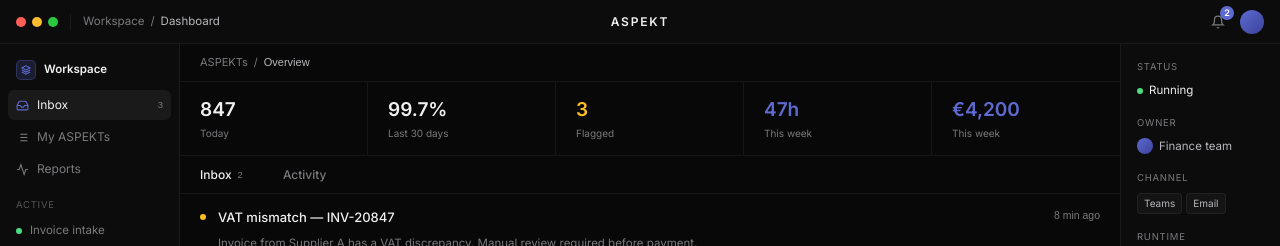
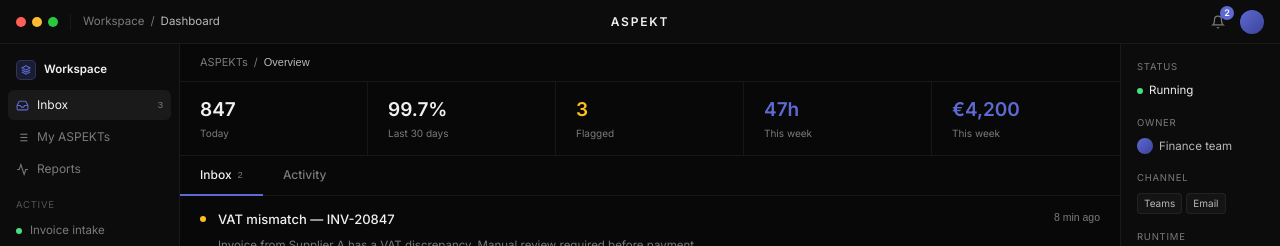
Before and after one commit to yilmamak/ASPEKT, a Next.js app: page /portal/dashboard in a window 1280 px wide. Shown: the top 246 px of the page. Built offline with nearby package versions, Linux system fonts and the light colour scheme.

Commit message:
fix portal dashboard style

```diff
--- a/app/portal/dashboard/page.tsx
+++ b/app/portal/dashboard/page.tsx
@@ -64,8 +64,6 @@ export default function DashboardPage() {
                 borderBottom: activeTab === tab ? '2px solid #5E6AD2' : '2px solid transparent',
                 marginBottom: '-1px',
                 background: 'none',
-                border: 'none',
-                borderBottom: activeTab === tab ? '2px solid #5E6AD2' : '2px solid transparent',
                 cursor: 'pointer',
               }}
             >
```
Also changed, not shown: tsconfig.json (+19 -5 lines).
